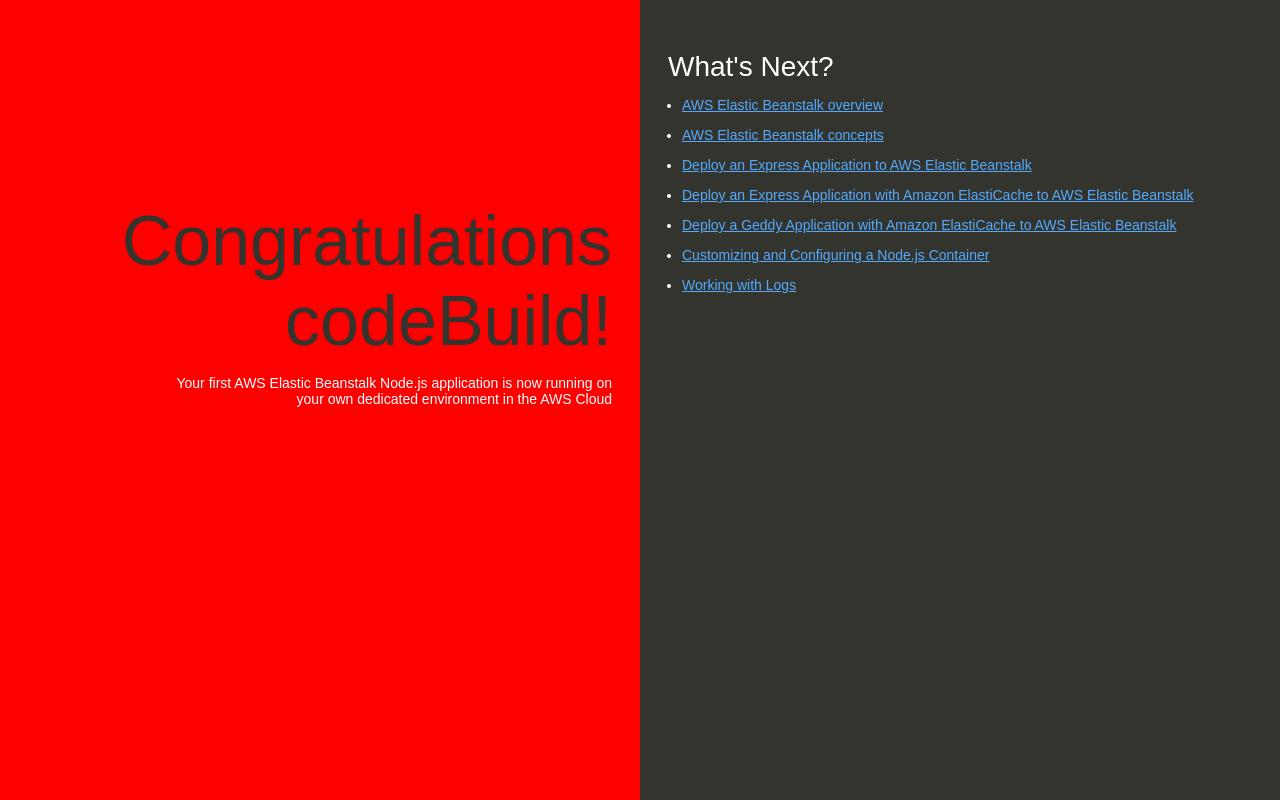
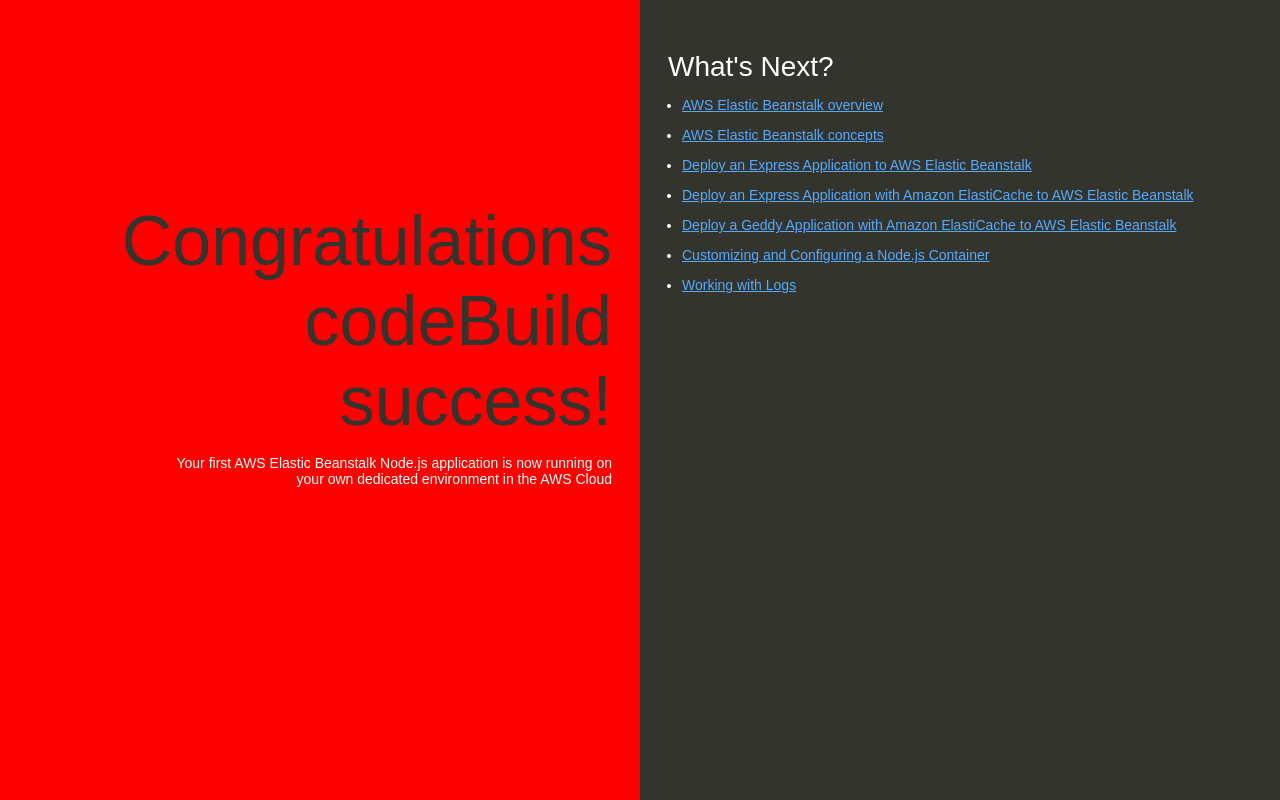
Before and after one commit to sujeet1010/my-nodejs-app, a website: page index.html in a window 1280 px wide. Drawn offline with Linux system fonts and the light colour scheme.

Commit message:
Update index.html

```diff
--- a/index.html
+++ b/index.html
@@ -74,7 +74,7 @@
   </head>
   <body>
     <div class="textColumn">
-      <h1>Congratulations codeBuild!</h1>
+      <h1>Congratulations codeBuild success!</h1>
       <p>Your first AWS Elastic Beanstalk Node.js application is now running on your own dedicated environment in the AWS Cloud</p>
     </div>
     <div class="linksColumn">
```
